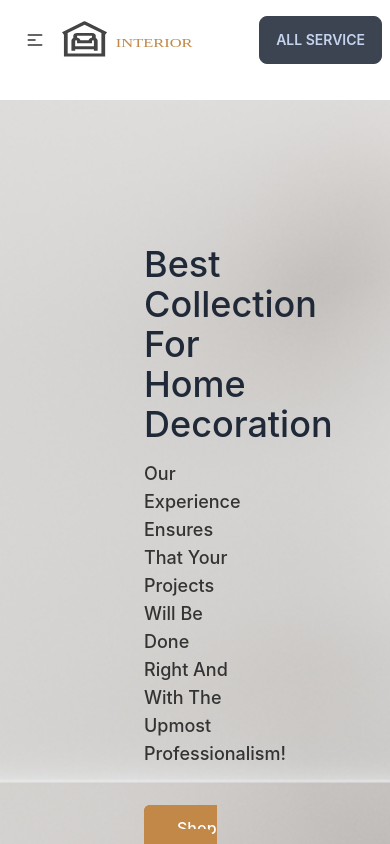
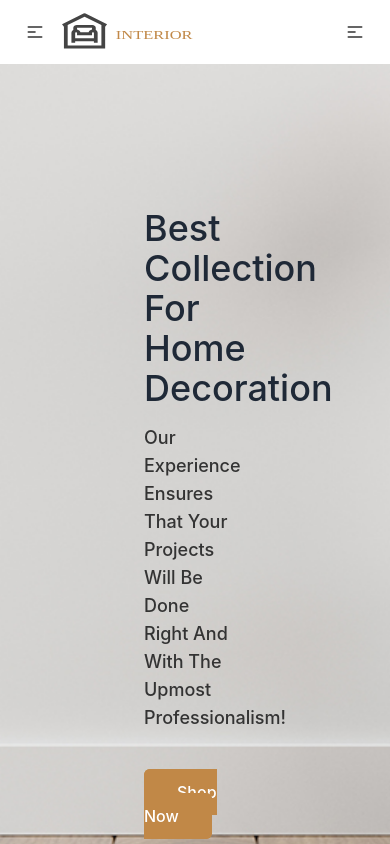
Before and after one commit to Artaslim/dekore-client, a React (Create React App) app: page / in a window 390 px wide. Shown: the top 844 px of the page. Built offline with nearby package versions, Linux system fonts and the light colour scheme; no server answers.

Commit message:
dashboard added

```diff
--- a/package.json
+++ b/package.json
@@ -3,6 +3,7 @@
   "version": "0.1.0",
   "private": true,
   "dependencies": {
+    "@tanstack/react-query": "^4.18.0",
     "@testing-library/jest-dom": "^5.16.5",
     "@testing-library/react": "^13.4.0",
     "@testing-library/user-event": "^13.5.0",
--- /dev/null
+++ b/src/Layout/DashboardLayout.js
@@ -0,0 +1,34 @@
+import React from "react";
+import { Outlet } from "react-router-dom";
+import Navbar from "../Pages/Shared/Navbar/Navbar";
+
+const DashboardLayout = () => {
+  return (
+    <div>
+      <Navbar></Navbar>
+      <div className="drawer drawer-mobile">
+        <input
+          id="dashboard-drawer"
+          type="checkbox"
+          className="drawer-toggle"
+        />
+        <div className="drawer-content ">
+          <Outlet></Outlet>
+        </div>
+        <div className="drawer-side">
+          <label htmlFor="dashboard-drawer" className="drawer-overlay"></label>
+          <ul className="menu p-4 w-80 bg-base-100 text-base-content">
+            <li>
+              <a>Sidebar Item 1</a>
+            </li>
+            <li>
+              <a>Sidebar Item 2</a>
+            </li>
+          </ul>
+        </div>
+      </div>
+    </div>
+  );
+};
+
+export default DashboardLayout;
--- /dev/null
+++ b/src/Pages/Products/Products/Products.js
@@ -0,0 +1,12 @@
+import React from "react";
+import Categories from "../../Shared/Categories/Categories";
+
+const Products = () => {
+  return (
+    <div>
+      <Categories></Categories>
+    </div>
+  );
+};
+
+export default Products;
--- a/src/Pages/Shared/Categories/Categories.js
+++ b/src/Pages/Shared/Categories/Categories.js
@@ -10,12 +10,12 @@
   }, []);
 
   return (
-    <div className="flex flex-rows gap-6 justify-center items-center my-16">
+    <div className="flex  flex-col md:flex-row  gap-6 justify-center items-center my-16">
       {categories.map((category) => (
-        <div>
+        <div className="mb-4">
           <Link
             key={category._id}
-            className="bg-primary  border border-primary text-white px-8 py-3 rounded-md hover:bg-transparent hover:text-primary font-medium transition"
+            className="bg-primary    border border-primary text-white px-8 py-3 rounded-md hover:bg-transparent hover:text-primary font-medium transition"
           >
             {category.name}
           </Link>
--- a/src/Pages/Shared/Navbar/Navbar.js
+++ b/src/Pages/Shared/Navbar/Navbar.js
@@ -22,7 +22,7 @@
       {user?.email ? (
         <>
           <li className="font-semibold">
-            <Link to="/categories">Categories</Link>
+            <Link to="/products">Products</Link>
           </li>
           <li className="font-semibold">
             <Link to="/dashboard">Dashboard</Link>
@@ -41,7 +41,7 @@
     </>
   );
   return (
-    <div className="navbar h-20 mb-5 bg-base-100">
+    <div className="navbar  bg-base-100 flex justify-between">
       <div className="navbar-start">
         <div className="dropdown">
           <label tabIndex={0} className="btn btn-ghost lg:hidden">
@@ -61,7 +61,7 @@
             </svg>
           </label>
           <ul
-            tabIndex={0}
+            tabIndex={1}
             className="menu menu-compact dropdown-content mt-3 p-2 shadow bg-base-100 rounded-box w-52"
           >
             {menuItems}
@@ -74,9 +74,26 @@
       <div className="navbar-center hidden lg:flex">
         <ul className="menu menu-horizontal p-0">{menuItems}</ul>
       </div>
-      <div className="navbar-end">
-        <button className="btn">All Service</button>
-      </div>
+      <label
+        htmlFor="dashboard-drawer"
+        tabIndex={2}
+        className="btn btn-ghost lg:hidden"
+      >
+        <svg
+          xmlns="http://www.w3.org/2000/svg"
+          className="h-5 w-5"
+          fill="none"
+          viewBox="0 0 24 24"
+          stroke="currentColor"
+        >
+          <path
+            strokeLinecap="round"
+            strokeLinejoin="round"
+            strokeWidth="2"
+            d="M4 6h16M4 12h8m-8 6h16"
+          />
+        </svg>
+      </label>
     </div>
   );
 };
--- a/src/Routes/Routes/Routes.js
+++ b/src/Routes/Routes/Routes.js
@@ -1,7 +1,9 @@
 import { createBrowserRouter } from "react-router-dom";
+import DashboardLayout from "../../Layout/DashboardLayout";
 import Blog from "../../Pages/Blog/Blog";
 import Dashboard from "../../Pages/Dashboard/Dashboard/Dashboard";
 import Login from "../../Pages/Login/Login";
+import Products from "../../Pages/Products/Products/Products";
 import Categories from "../../Pages/Shared/Categories/Categories";
 import SignUp from "../../Pages/SignUp/SignUp";
 import PrivateRoute from "../PrivateRoute/PrivateRoute";
@@ -16,6 +18,10 @@
       {
         path: "/",
         element: <Home></Home>,
+      },
+      {
+        path: "/products",
+        element: <Products></Products>,
       },
       {
         path: "/categories",
@@ -40,8 +46,14 @@
     path: "/dashboard",
     element: (
       <PrivateRoute>
-        <Dashboard></Dashboard>
+        <DashboardLayout></DashboardLayout>
       </PrivateRoute>
     ),
+    children: [
+      {
+        path: "/dashboard",
+        element: <Dashboard></Dashboard>,
+      },
+    ],
   },
 ]);
--- a/src/index.js
+++ b/src/index.js
@@ -4,13 +4,18 @@
 import App from "./App";
 import reportWebVitals from "./reportWebVitals";
 import AuthProvider from "./contexts/AuthProvider";
+import { QueryClient, QueryClientProvider } from "@tanstack/react-query";
+
+const queryClient = new QueryClient();
 
 const root = ReactDOM.createRoot(document.getElementById("root"));
 root.render(
   <React.StrictMode>
-    <AuthProvider>
-      <App />
-    </AuthProvider>
+    <QueryClientProvider client={queryClient}>
+      <AuthProvider>
+        <App />
+      </AuthProvider>
+    </QueryClientProvider>
   </React.StrictMode>
 );
 
```
Also changed, not shown: 1 other file (tests, documents, lock files or other folders).
